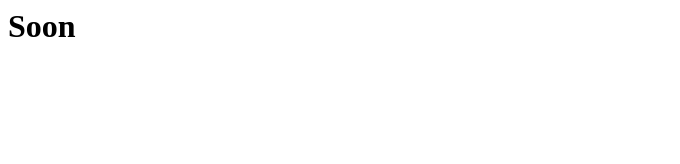
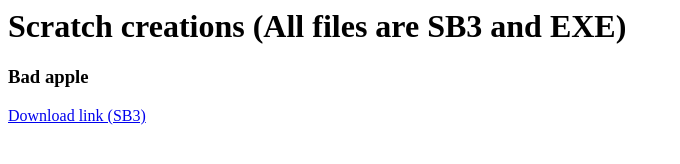
Before and after one commit to Eduardfabian21/Scratch-creations, a plain HTML site: page index.html in a window 1280 px wide. Shown: the whole page, without its empty margins (0-680 px from the left). Drawn offline with Linux system fonts and the light colour scheme.

Commit message:
Update index.html

```diff
--- a/index.html
+++ b/index.html
@@ -1 +1,3 @@
-<h1>Soon</h1>
+<h1>Scratch creations (All files are SB3 and EXE)</h1>
+<h3>Bad apple</h3>
+<a href="https://cdn.discordapp.com/attachments/1081947417550802994/1081947556906545232/Bad_apple.sb3" download>Download link (SB3)</a>
```
